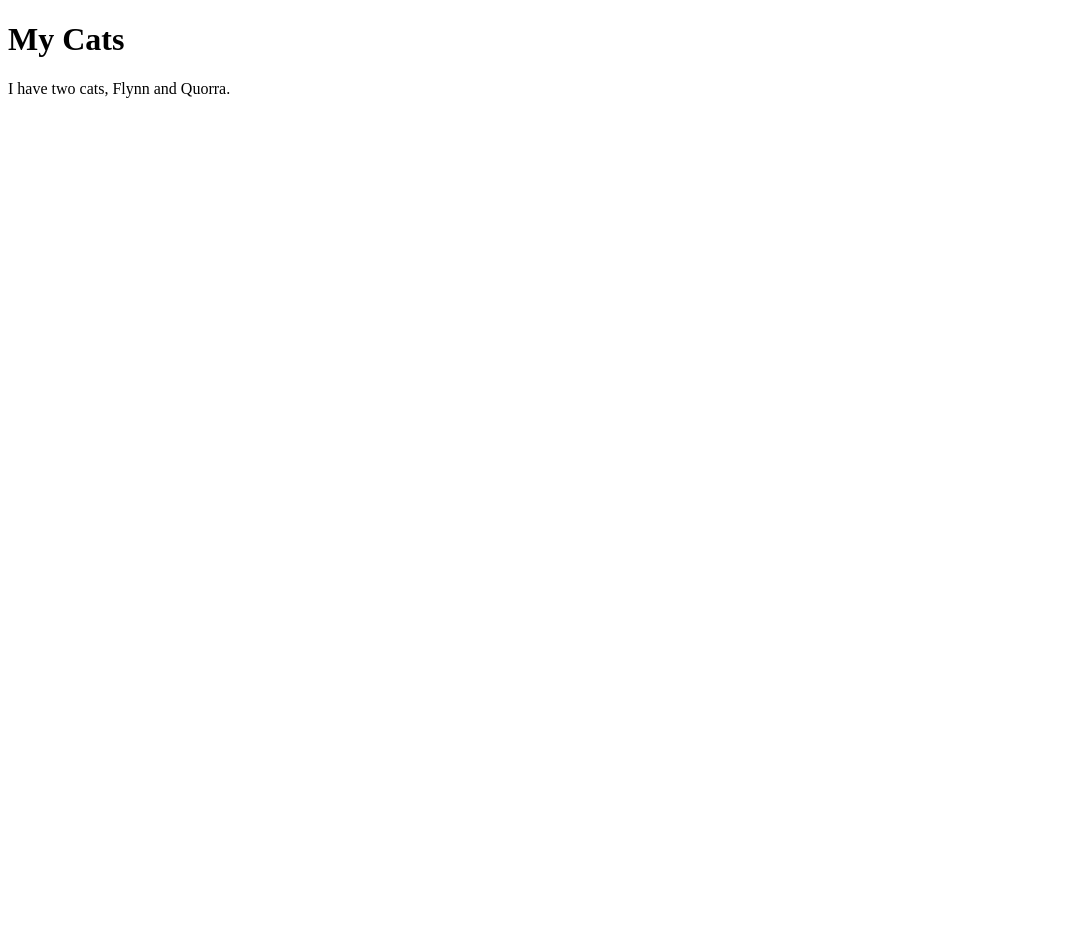
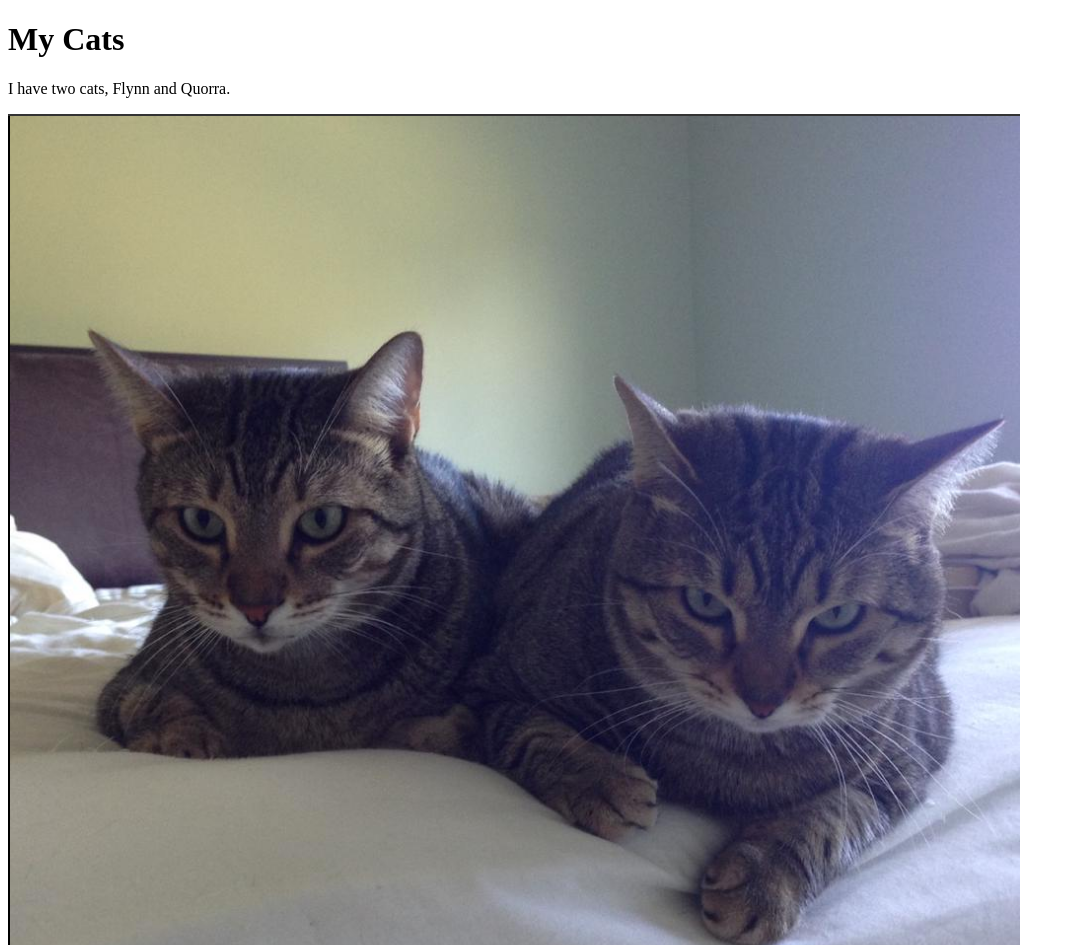
Before and after one commit to masonliu94/thegeekprof.github.io, a plain HTML site: page cats.html in a window 1280 px wide. Shown: the top 945 px of the page, without its empty margins (0-1075 px from the left). Before the commit the page ends 800 px from the top, so only its background shows below. Drawn offline with Linux system fonts and the light colour scheme.

Commit message:
Added cat photos.

```diff
--- a/cats.html
+++ b/cats.html
@@ -7,5 +7,6 @@
   <body>
     <h1>My Cats</h1>
     <p>I have two cats, Flynn and Quorra.</p>
+    <img src="img/flynn-and-quorra.png" alt="Flynn and Quorra" />
   </body>
 </html>
```
Also changed, not shown: img/flynn-and-quorra.png (added).
